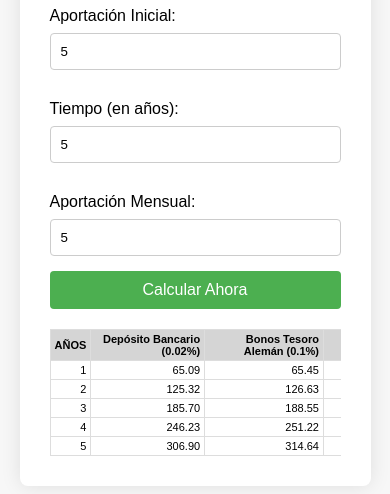
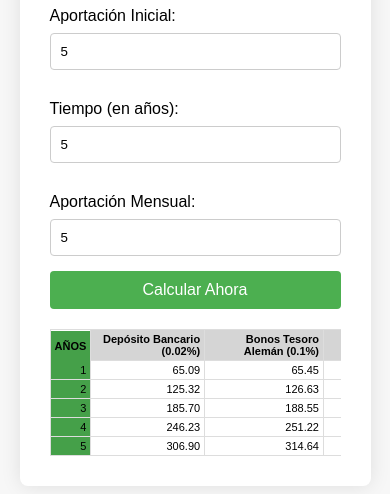
Before and after one commit to yeasiniqra/cal, a plain HTML site: page index.html in a window 390 px wide. Both pictures are taken after typing "5", "5", "5" into the empty fields and a click on the button "Calcular Ahora". Shown: the part 234-728 px from the top of the page. Drawn offline with Linux system fonts and the light colour scheme.

Commit message:
fixed new

```diff
--- a/index.html
+++ b/index.html
@@ -113,6 +113,22 @@
                 font-size: 11px;
             }
 
+            th.p-static {
+                position: -webkit-sticky;
+                position: sticky;
+                left: -1px;
+                background-color: #45A049; /* Add background color as needed */
+                z-index: 2;
+            }
+
+            td.p-static {
+                position: -webkit-sticky;
+                position: sticky;
+                left: -1px;
+                background-color: #45A049; /* Add background color as needed */
+                z-index: 1;
+            }
+
         }
 
         @media (max-width: auto) {
@@ -141,12 +157,11 @@
         <input type="number" id="monthlyContribution" placeholder="Escribe la cantidad" required>
 
         <button onclick="calculateInterest()">Calcular Ahora</button>
-
         <div class="parent_resultTable">
             <table id="resultTable">
                 <thead>
                     <tr>
-                        <th>AÑOS</th>
+                        <th class="p-static">AÑOS</th>
                         <th>Depósito Bancario (0.02%)</th>
                         <th>Bonos Tesoro Alemán (0.1%)</th>
                         <th>IBEX 35 (0.2%)</th>
@@ -177,7 +192,7 @@
 
             for (let year = 1; year <= time; year++) {
                 const newRow = document.createElement('tr');
-                newRow.innerHTML += `<td>${year}</td>`;
+                newRow.innerHTML += `<td class="p-static">${year}</td>`;
 
                 for (let month = 1; month <= 12; month++) {
                     for (let i = 0; i < monthlyInterestRates.length; i++) {
```
